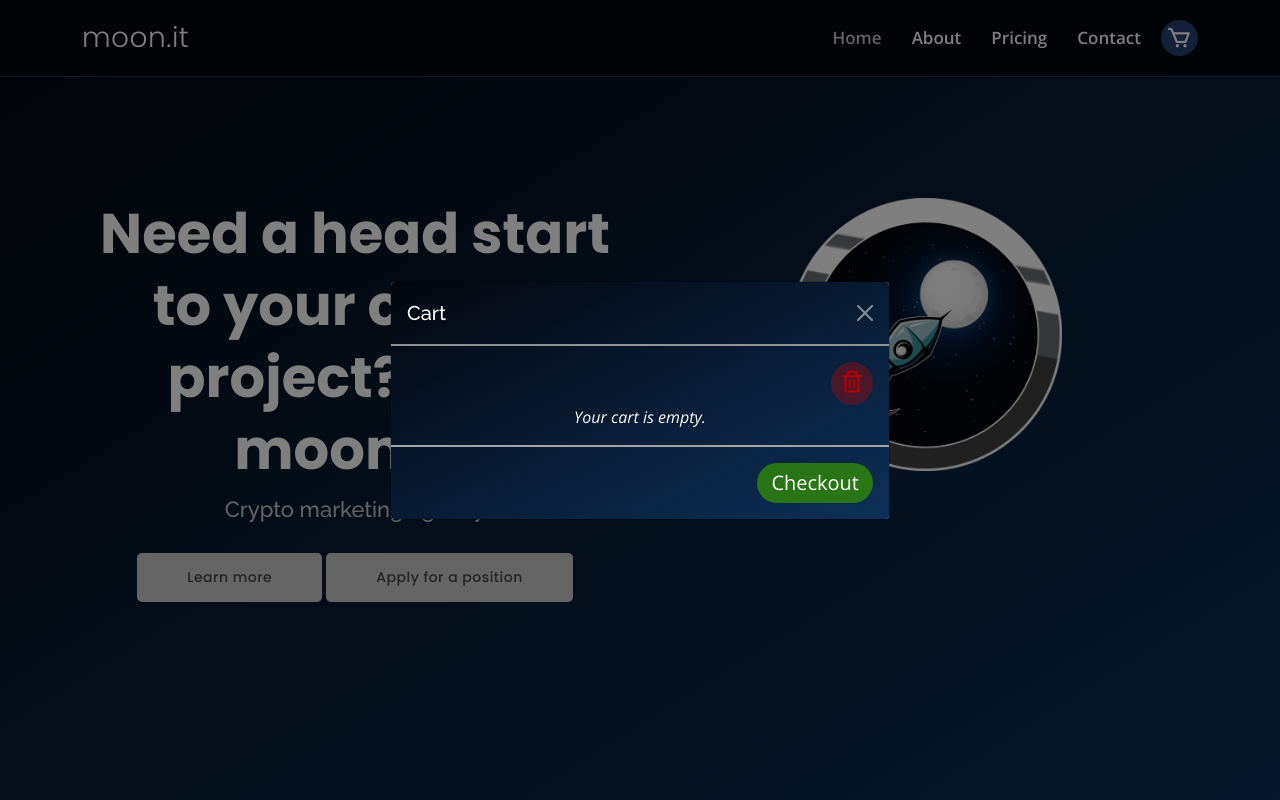
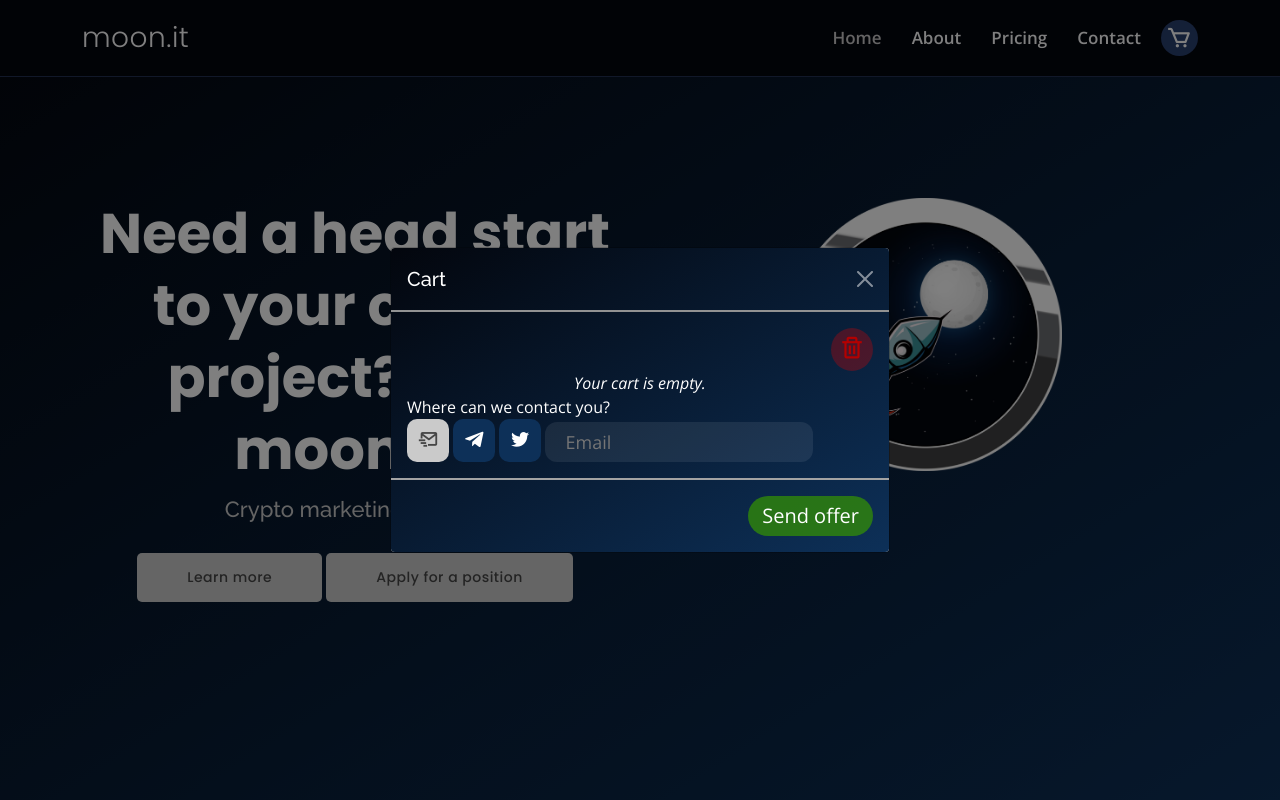
Before and after one commit to mfrlic/moonit, a PHP site: page / in a window 1280 px wide, after a click that opens the changed part. Run offline with PHP 8.4, Linux system fonts and the light colour scheme; some web fonts are replaced.

Commit message:
contact4

```diff
--- a/assets/css/style.css
+++ b/assets/css/style.css
@@ -541,6 +541,41 @@ section {
   background: rgba(54, 148, 0, 0.9);
 }
 
+#cart .btn-contact {
+  background: var(--secondary);
+  color: var(--text);
+  border-radius: 10px;
+  padding: 5px 10px;
+  font-size: 22px;
+  border: none;
+  transition: 0.3s;
+}
+
+#cart .btn-contact:hover {
+  background: var(--secondary-dark);
+}
+
+#cart .btn-contact.active {
+  background: var(--button);
+  color: var(--button-text);
+}
+
+#cart .btn-contact.active:hover {
+  background: var(--button-hover);
+}
+
+#cart input {
+  background-color: var(--transparent);
+  border-radius: 12px;
+  border: 0;
+  box-sizing: border-box;
+  color: var(--text);
+  font-size: 18px;
+  height: 100%;
+  outline: 0;
+  padding: 8px 20px;
+}
+
 
 .pricing .promo {
   text-align: center;
@@ -659,7 +694,7 @@ section {
   border-radius: 12px;
   border: 0;
   box-sizing: border-box;
-  color: #eee;
+  color: var(--text);
   font-size: 18px;
   height: 100%;
   outline: 0;
--- a/assets/js/main.js
+++ b/assets/js/main.js
@@ -201,53 +201,104 @@ $("#btn-q").click(function() {
 $("#opt1").click(function() {
   if($("#opt1").hasClass("active")) {
     $("#opt1").removeClass("active")
+    $("#checkbox1").prop("checked", false)
   }
   else {
     $("#opt1").addClass("active")
+    $("#checkbox1").prop("checked", true)
   }
 })
 
 $("#opt2").click(function() {
   if($("#opt2").hasClass("active")) {
     $("#opt2").removeClass("active")
+    $("#checkbox2").prop("checked", false)
   }
   else {
     $("#opt2").addClass("active")
+    $("#checkbox2").prop("checked", true)
   }
 })
 
 $("#opt3").click(function() {
   if($("#opt3").hasClass("active")) {
     $("#opt3").removeClass("active")
+    $("#checkbox3").prop("checked", false)
   }
   else {
     $("#opt3").addClass("active")
+    $("#checkbox3").prop("checked", true)
   }
 })
 
 $("#opt4").click(function() {
   if($("#opt4").hasClass("active")) {
     $("#opt4").removeClass("active")
+    $("#checkbox4").prop("checked", false)
   }
   else {
     $("#opt4").addClass("active")
+    $("#checkbox4").prop("checked", true)
   }
 })
 
 $("#opt5").click(function() {
   if($("#opt5").hasClass("active")) {
     $("#opt5").removeClass("active")
+    $("#checkbox5").prop("checked", false)
   }
   else {
     $("#opt5").addClass("active")
+    $("#checkbox5").prop("checked", true)
   }
 })
 
 $("#opt6").click(function() {
   if($("#opt6").hasClass("active")) {
     $("#opt6").removeClass("active")
+    $("#checkbox6").prop("checked", false)
   }
   else {
     $("#opt6").addClass("active")
+    $("#checkbox6").prop("checked", true)
   }
 })
+
+$("#contact1").click(function() {
+  if(!$("#contact1").hasClass("active")) {
+    $("#contact-input").attr("placeholder", "Email")
+    $("#contact1").addClass("active")
+    if($("#contact2").hasClass("active")) {
+      $("#contact2").removeClass("active")
+    }
+    if($("#contact3").hasClass("active")) {
+      $("#contact3").removeClass("active")
+    }
+  }
+})
+
+$("#contact2").click(function() {
+  if(!$("#contact2").hasClass("active")) {
+    $("#contact-input").attr("placeholder", "Telegram @")
+    $("#contact2").addClass("active")
+    if($("#contact1").hasClass("active")) {
+      $("#contact1").removeClass("active")
+    }
+    if($("#contact3").hasClass("active")) {
+      $("#contact3").removeClass("active")
+    }
+  }
+})
+
+$("#contact3").click(function() {
+  if(!$("#contact3").hasClass("active")) {
+    $("#contact-input").attr("placeholder", "Twitter @")
+    $("#contact3").addClass("active")
+    if($("#contact1").hasClass("active")) {
+      $("#contact1").removeClass("active")
+    }
+    if($("#contact2").hasClass("active")) {
+      $("#contact2").removeClass("active")
+    }
+  }
+})
--- a/home.html
+++ b/home.html
@@ -75,9 +75,16 @@
             <a class="cart-close" onclick="ClearAll()"><i class="bx bx-trash"></i></a>
             <table id="list"></table>
           </div>
+          <div>
+            Where can we contact you?<br>
+            <button id="contact1" class="btn-contact active"><i class="bx bx-mail-send"></i></button>
+            <button id="contact2" class="btn-contact"><i class="bx bxl-telegram"></i></button>
+            <button id="contact3" class="btn-contact"><i class="bx bxl-twitter"></i></button>
+            <input id="contact-input" type="text" placeholder="Email">
+          </div>
         </div>
         <div class="modal-footer">
-          <a class="cart-checkout">Checkout</a>
+          <a class="cart-checkout" data-bs-toggle="modal" data-bs-target="#checkout">Send offer</a>
         </div>
       </div>
     </div>
@@ -278,6 +285,12 @@
                 <button id="opt4" class="pos-app"><i class="bx bxl-telegram"></i></button>
                 <button id="opt5" class="pos-app"><i class="bx bxl-tiktok"></i></button>
                 <button id="opt6" class="pos-app"><i class="bx bxl-youtube"></i></button>
+                <input id="checkbox1" class="d-none" type="checkbox" value="Twitter">
+                <input id="checkbox2" class="d-none" type="checkbox" value="Reddit">
+                <input id="checkbox3" class="d-none" type="checkbox" value="4chan">
+                <input id="checkbox4" class="d-none" type="checkbox" value="Telegram">
+                <input id="checkbox5" class="d-none" type="checkbox" value="TikTok">
+                <input id="checkbox6" class="d-none" type="checkbox" value="Youtube">
               </div>
             </div>
             <div class="col-lg-6">
@@ -288,7 +301,7 @@
               </div>
             </div>
             <div class="submit-container">
-              <button type="text" class="submit">submit</button>
+              <button type="text" class="submit">Submit</button>
             </div>
           </div>
           <div id="form-q" class="form row d-none">
@@ -307,7 +320,7 @@
               </div>
             </div>
             <div class="submit-container">
-              <button type="text" class="submit">submit</button>
+              <button type="text" class="submit">Submit</button>
             </div>
           </div>
         </div>
```
